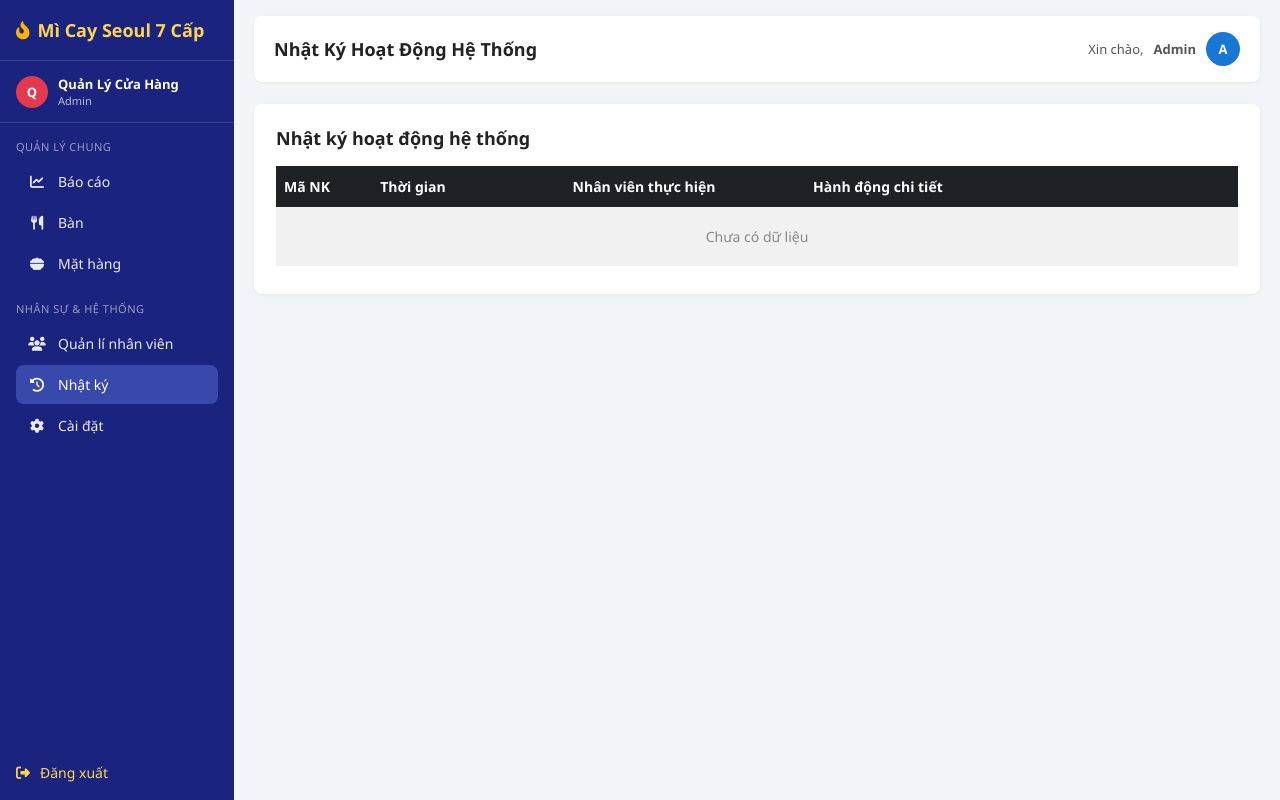
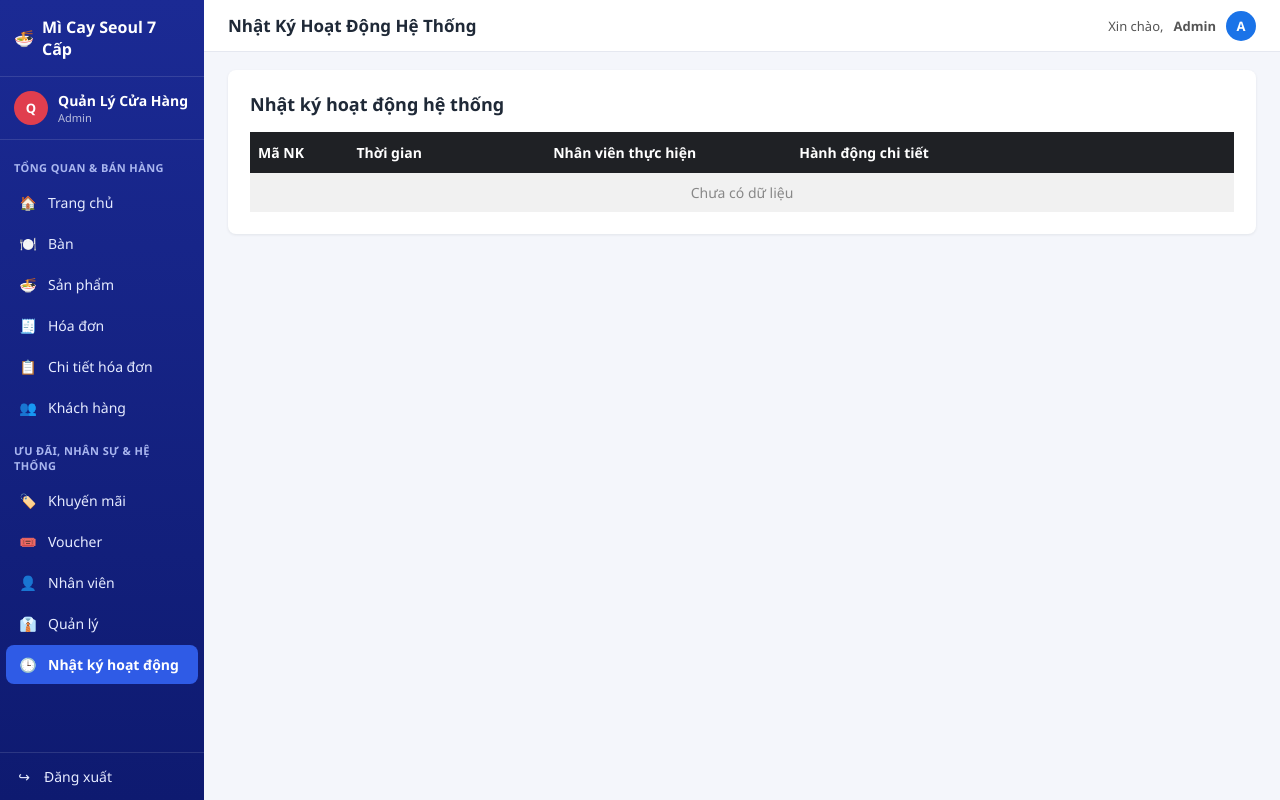
Before and after one commit to tienvmth07635a-design/micay, a Java web app: page /nhat_ki.jsp in a window 1280 px wide. Run offline with Tomcat 11, a stand-in JSP engine, Linux system fonts and the light colour scheme; the template is opened without the code that fills it, so the values that code supplies are empty.

Commit message:
Update nhat_ki.jsp

```diff
--- a/nhat_ki.jsp
+++ b/nhat_ki.jsp
@@ -1,145 +1,163 @@
-<%@ page contentType="text/html;charset=UTF-8" language="java" %>
+<%@ page contentType="text/html;charset=UTF-8" pageEncoding="UTF-8" language="java" %>
 <%@ taglib prefix="c" uri="jakarta.tags.core" %>
+<c:set var="ctx" value="${pageContext.request.contextPath}"/>
+
+<%-- ============================================================
+     ĐƯỜNG DẪN MENU: chỗ DUY NHẤT cần sửa link.
+     Mở JSP trang chủ của nhóm, copy đúng href từng mục rồi dán vào đây.
+     ============================================================ --%>
+<c:set var="urlTrangChu"  value="${ctx}/home"/>
+<c:set var="urlBan"       value="${ctx}/ban"/>
+<c:set var="urlSanPham"   value="${ctx}/san-pham"/>
+<c:set var="urlHoaDon"    value="${ctx}/hoa-don"/>
+<c:set var="urlChiTietHD" value="${ctx}/hoa-don-chi-tiet"/>
+<c:set var="urlKhachHang" value="${ctx}/khach-hang"/>
+<c:set var="urlKhuyenMai" value="${ctx}/khuyen-mai"/>
+<c:set var="urlVoucher"   value="${ctx}/voucher"/>
+<c:set var="urlNhanVien"  value="${ctx}/nhan-vien"/>
+<c:set var="urlQuanLy"    value="${ctx}/quan-ly"/>
+<c:set var="urlNhatKi"    value="${ctx}/nhat-ki"/>
+<c:set var="urlDangXuat"  value="${ctx}/dang-xuat"/>
+
 <!DOCTYPE html>
 <html lang="vi">
 <head>
     <meta charset="UTF-8">
     <meta name="viewport" content="width=device-width, initial-scale=1">
     <title>Nhật Ký Hoạt Động Hệ Thống</title>
-    <link rel="stylesheet" href="https://cdnjs.cloudflare.com/ajax/libs/font-awesome/6.5.1/css/all.min.css">
     <style>
-        * { box-sizing: border-box; margin: 0; padding: 0; }
-        body {
+        body { margin: 0; }
+        .mc-layout, .mc-layout * { box-sizing: border-box; }
+        .mc-layout {
+            display: flex; min-height: 100vh;
             font-family: "Segoe UI", Roboto, Arial, sans-serif;
-            background: #f3f4f8;
-            color: #222;
-            display: flex;
-            min-height: 100vh;
+            background: #f4f6fb; color: #1f2937;
         }
 
-        /* ===== SIDEBAR ===== */
-        .sidebar {
-            width: 234px;
-            background: #1a237e;
-            color: #fff;
-            display: flex;
-            flex-direction: column;
-            position: fixed;
-            top: 0; bottom: 0; left: 0;
+        /* ===== MENU TRÁI ===== */
+        .mc-sidebar {
+            width: 204px; flex-shrink: 0;
+            background: linear-gradient(180deg, #1b2a94 0%, #0e1a70 100%);
+            color: #fff; display: flex; flex-direction: column;
+            position: sticky; top: 0; height: 100vh;
         }
-        .brand {
-            padding: 18px 16px;
-            font-size: 18px;
-            font-weight: 700;
-            color: #ffd54f;
+        .mc-brand {
+            display: flex; align-items: center; gap: 8px;
+            padding: 16px 14px; font-size: 16px; font-weight: 700;
             border-bottom: 1px solid rgba(255,255,255,.12);
         }
-        .brand i { margin-right: 8px; color: #ffb300; }
-        .profile {
-            display: flex; align-items: center; gap: 10px;
-            padding: 14px 16px;
+        .mc-profile {
+            display: flex; align-items: center; gap: 10px; padding: 14px;
             border-bottom: 1px solid rgba(255,255,255,.12);
         }
-        .avatar-red {
-            width: 32px; height: 32px; border-radius: 50%;
-            background: #e53950; display: flex; align-items: center; justify-content: center;
+        .mc-avatar-red {
+            width: 34px; height: 34px; border-radius: 50%; background: #e03e4e;
+            display: flex; align-items: center; justify-content: center;
             font-weight: 700; font-size: 13px;
         }
-        .profile .name { font-size: 13px; font-weight: 600; }
-        .profile .role { font-size: 11px; opacity: .7; }
-        .menu-title {
-            font-size: 11px; letter-spacing: .5px; text-transform: uppercase;
-            color: rgba(255,255,255,.55);
-            padding: 16px 16px 6px;
+        .mc-profile .mc-name { font-size: 14px; font-weight: 600; }
+        .mc-profile .mc-role { font-size: 11px; opacity: .7; }
+        .mc-menu { flex: 1; overflow-y: auto; padding: 6px; }
+        .mc-menu-title {
+            font-size: 11px; font-weight: 700; letter-spacing: .4px; text-transform: uppercase;
+            color: #a9b6ef; padding: 14px 8px 6px;
         }
-        .menu a {
-            display: flex; align-items: center; gap: 12px;
-            margin: 2px 16px; padding: 10px 12px;
-            color: #e8eaf6; text-decoration: none; font-size: 14px;
-            border-radius: 8px;
+        .mc-menu a {
+            display: flex; align-items: center; gap: 10px;
+            padding: 10px 12px; margin: 2px 0; border-radius: 8px;
+            color: #e6ebff; text-decoration: none; font-size: 14px;
         }
-        .menu a i { width: 18px; text-align: center; }
-        .menu a:hover { background: rgba(255,255,255,.1); }
-        .menu a.active { background: #3949ab; color: #fff; }
-        .logout { margin-top: auto; padding: 18px 16px; }
-        .logout a {
-            color: #ffd54f; text-decoration: none; font-size: 14px;
+        .mc-menu a:hover { background: rgba(255,255,255,.1); }
+        .mc-menu a.active { background: #2f5be6; color: #fff; font-weight: 600; }
+        .mc-ico { width: 20px; text-align: center; }
+        .mc-logout { border-top: 1px solid rgba(255,255,255,.12); padding: 14px; }
+        .mc-logout a {
             display: flex; align-items: center; gap: 10px;
+            color: #e6ebff; text-decoration: none; font-size: 14px;
         }
 
         /* ===== NỘI DUNG ===== */
-        .main { margin-left: 234px; flex: 1; padding: 16px 20px; }
-        .topbar {
-            background: #fff; border-radius: 8px;
-            padding: 16px 20px;
-            display: flex; justify-content: space-between; align-items: center;
-            box-shadow: 0 1px 3px rgba(0,0,0,.06);
+        .mc-main { flex: 1; min-width: 0; display: flex; flex-direction: column; }
+        .mc-topbar {
+            background: #fff; border-bottom: 1px solid #e5e8f0;
+            height: 52px; padding: 0 24px;
+            display: flex; align-items: center; justify-content: space-between;
         }
-        .topbar h1 { font-size: 18px; font-weight: 600; }
-        .topbar .user { display: flex; align-items: center; gap: 10px; font-size: 13px; color: #555; }
-        .avatar-blue {
-            width: 34px; height: 34px; border-radius: 50%;
-            background: #1976d2; color: #fff;
-            display: flex; align-items: center; justify-content: center; font-weight: 700;
+        .mc-topbar h1 { font-size: 17px; font-weight: 600; margin: 0; }
+        .mc-user { display: flex; align-items: center; gap: 10px; font-size: 13px; color: #555; }
+        .mc-avatar-blue {
+            width: 30px; height: 30px; border-radius: 50%; background: #1a73e8; color: #fff;
+            display: flex; align-items: center; justify-content: center; font-weight: 700; font-size: 13px;
         }
-        .card {
-            background: #fff; border-radius: 8px;
-            padding: 22px 22px 28px; margin-top: 22px;
-            box-shadow: 0 1px 3px rgba(0,0,0,.06);
+        .mc-content { padding: 18px 24px; }
+        .mc-card {
+            background: #fff; border-radius: 8px; padding: 22px;
+            box-shadow: 0 1px 3px rgba(16,24,40,.08);
         }
-        .card h2 { font-size: 18px; font-weight: 600; margin-bottom: 16px; }
-        table { width: 100%; border-collapse: collapse; font-size: 14px; }
-        thead th {
+
+        /* ===== BẢNG NHẬT KÝ (hàng tiêu đề đen, 4 cột) ===== */
+        .nk-title { font-size: 18px; font-weight: 600; margin: 0 0 16px; }
+        .nk-table { width: 100%; border-collapse: collapse; font-size: 14px; }
+        .nk-table thead th {
             background: #1f2125; color: #fff;
             text-align: left; padding: 11px 8px; font-weight: 600;
         }
-        tbody td { padding: 10px 8px; }
-        tbody tr:nth-child(odd) { background: #f1f1f1; }
-        tbody tr:nth-child(even) { background: #fff; }
-        .empty { text-align: center; color: #888; padding: 20px; }
+        .nk-table tbody td { padding: 10px 8px; }
+        .nk-table tbody tr:nth-child(odd) { background: #f1f1f1; }
+        .nk-table tbody tr:nth-child(even) { background: #fff; }
+        .nk-empty { text-align: center; color: #888; padding: 20px; }
     </style>
 </head>
 <body>
 
-<!-- ===== SIDEBAR ===== -->
-<aside class="sidebar">
-    <div class="brand"><i class="fa-solid fa-fire-flame-curved"></i>Mì Cay Seoul 7 Cấp</div>
+<div class="mc-layout">
 
-    <div class="profile">
-        <div class="avatar-red">Q</div>
+    <!-- ===== MENU TRÁI: đủ 11 mục như trang chủ của nhóm ===== -->
+    <aside class="mc-sidebar">
+        <div class="mc-brand"><span>🍜</span>Mì Cay Seoul 7 Cấp</div>
+
+        <div class="mc-profile">
+            <div class="mc-avatar-red">Q</div>
             <div>
-            <div class="name">Quản Lý Cửa Hàng</div>
-            <div class="role">Admin</div>
+                <div class="mc-name">Quản Lý Cửa Hàng</div>
+                <div class="mc-role">Admin</div>
             </div>
         </div>
 
-    <div class="menu">
-        <div class="menu-title">Quản lý chung</div>
-        <a href="${pageContext.request.contextPath}/bao-cao"><i class="fa-solid fa-chart-line"></i>Báo cáo</a>
-        <a href="${pageContext.request.contextPath}/ban"><i class="fa-solid fa-utensils"></i>Bàn</a>
-        <a href="${pageContext.request.contextPath}/san-pham"><i class="fa-solid fa-bowl-food"></i>Mặt hàng</a>
+        <nav class="mc-menu">
+            <div class="mc-menu-title">Tổng quan &amp; bán hàng</div>
+            <a href="${urlTrangChu}"><span class="mc-ico">🏠</span>Trang chủ</a>
+            <a href="${urlBan}"><span class="mc-ico">🍽️</span>Bàn</a>
+            <a href="${urlSanPham}"><span class="mc-ico">🍜</span>Sản phẩm</a>
+            <a href="${urlHoaDon}"><span class="mc-ico">🧾</span>Hóa đơn</a>
+            <a href="${urlChiTietHD}"><span class="mc-ico">📋</span>Chi tiết hóa đơn</a>
+            <a href="${urlKhachHang}"><span class="mc-ico">👥</span>Khách hàng</a>
 
-        <div class="menu-title">Nhân sự &amp; hệ thống</div>
-        <a href="${pageContext.request.contextPath}/nhan-vien"><i class="fa-solid fa-users"></i>Quản lí nhân viên</a>
-        <a href="${pageContext.request.contextPath}/nhat-ki" class="active"><i class="fa-solid fa-clock-rotate-left"></i>Nhật ký</a>
-        <a href="${pageContext.request.contextPath}/cai-dat"><i class="fa-solid fa-gear"></i>Cài đặt</a>
-    </div>
+            <div class="mc-menu-title">Ưu đãi, nhân sự &amp; hệ thống</div>
+            <a href="${urlKhuyenMai}"><span class="mc-ico">🏷️</span>Khuyến mãi</a>
+            <a href="${urlVoucher}"><span class="mc-ico">🎟️</span>Voucher</a>
+            <a href="${urlNhanVien}"><span class="mc-ico">👤</span>Nhân viên</a>
+            <a href="${urlQuanLy}"><span class="mc-ico">👔</span>Quản lý</a>
+            <a href="${urlNhatKi}" class="active"><span class="mc-ico">🕒</span>Nhật ký hoạt động</a>
+        </nav>
 
-    <div class="logout">
-        <a href="${pageContext.request.contextPath}/dang-xuat"><i class="fa-solid fa-right-from-bracket"></i>Đăng xuất</a>
+        <div class="mc-logout">
+            <a href="${urlDangXuat}"><span class="mc-ico">↪</span>Đăng xuất</a>
         </div>
     </aside>
 
     <!-- ===== NỘI DUNG ===== -->
-<div class="main">
-    <div class="topbar">
+    <div class="mc-main">
+        <div class="mc-topbar">
             <h1>Nhật Ký Hoạt Động Hệ Thống</h1>
-        <div class="user">Xin chào, <b>Admin</b> <div class="avatar-blue">A</div></div>
+            <div class="mc-user">Xin chào, <b>Admin</b> <div class="mc-avatar-blue">A</div></div>
         </div>
 
-    <div class="card">
-        <h2>Nhật ký hoạt động hệ thống</h2>
-        <table>
+        <div class="mc-content">
+            <div class="mc-card">
+                <h2 class="nk-title">Nhật ký hoạt động hệ thống</h2>
+
+                <table class="nk-table">
                     <thead>
                     <tr>
                         <th style="width:10%">Mã NK</th>
@@ -151,7 +169,7 @@
                     <tbody>
                     <c:choose>
                         <c:when test="${empty dsNhatKy}">
-                    <tr><td colspan="4" class="empty">Chưa có dữ liệu</td></tr>
+                            <tr><td colspan="4" class="nk-empty">Chưa có dữ liệu</td></tr>
                         </c:when>
                         <c:otherwise>
                             <c:forEach var="nk" items="${dsNhatKy}">
@@ -168,6 +186,9 @@
                 </table>
             </div>
         </div>
+    </div>
+
+</div>
 
 </body>
 </html>
```
Lines whose indentation alone changed are shown as unchanged.
